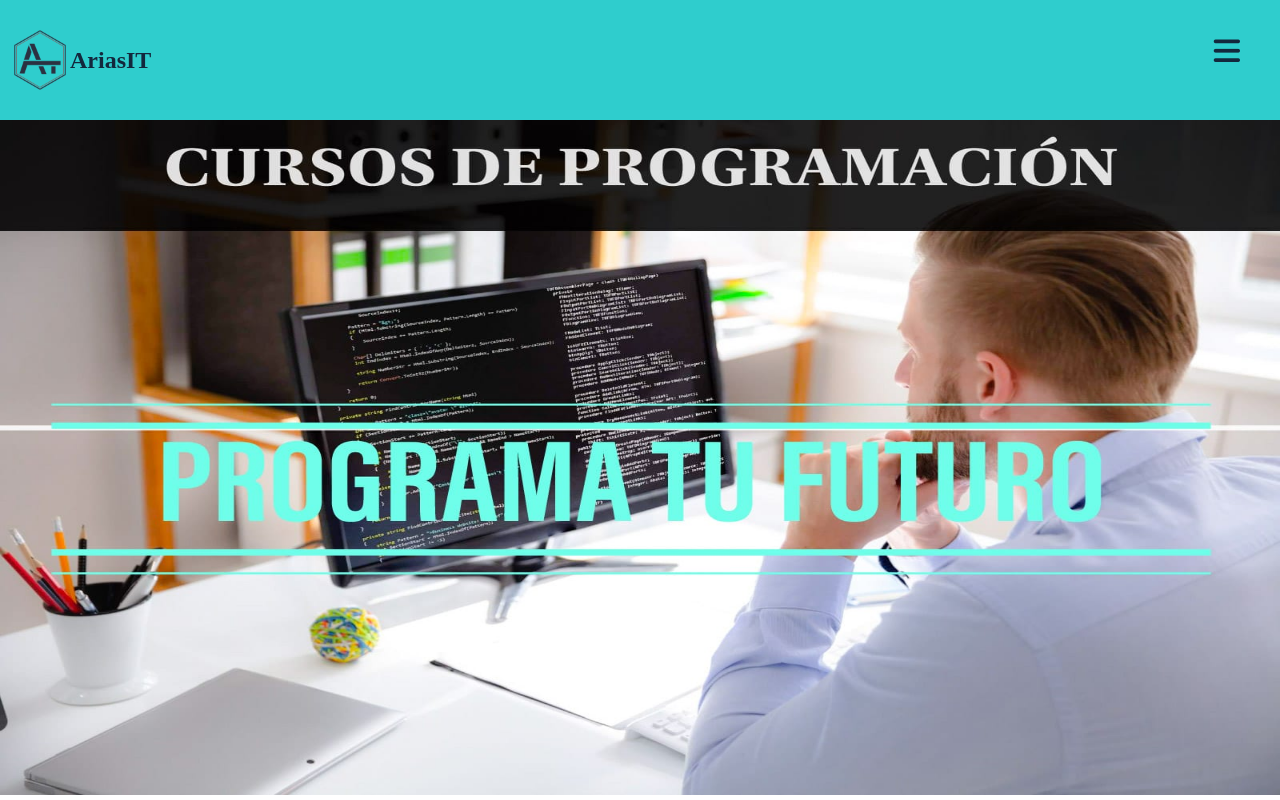
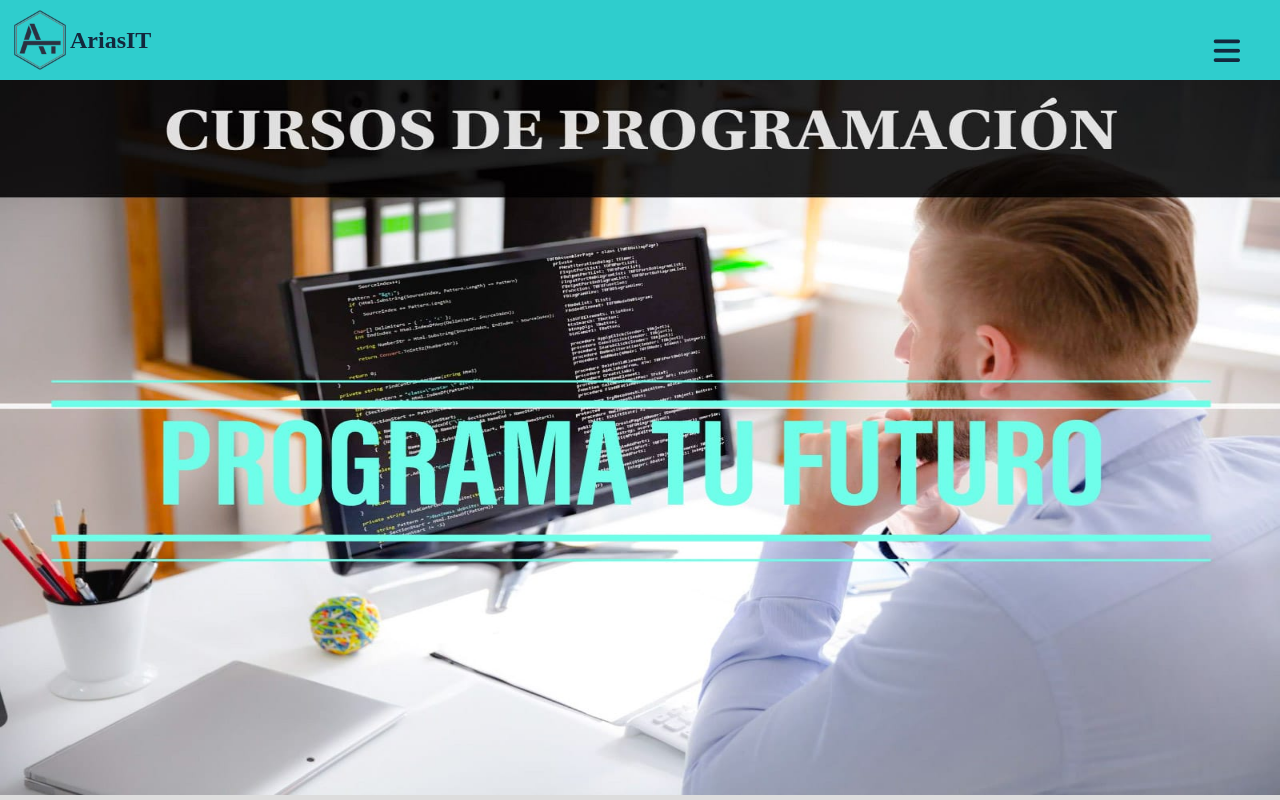
Before and after one commit to elvis-ar/elvis-ar.github.io, a plain HTML site: page index.html in a window 1280 px wide. Drawn offline with Linux system fonts and the light colour scheme.

Commit message:
modificando el nav

```diff
--- a/src/css/main.css
+++ b/src/css/main.css
@@ -4,12 +4,13 @@
     box-sizing: border-box;
 }
 .container__principal {
-    height: 85vh;
+    height: 90vh;
+    background-color: #ddd;
    /*  background: linear-gradient(180deg, rgba(2,0,36,1) 0%, rgba(255,255,255,1) 100%); */
 }
 
 .img-principal{
     width: 100%;
-    height: 84.4vh;
+    height: 89.4vh;
 
 }
--- a/src/css/menuDespegable.css
+++ b/src/css/menuDespegable.css
@@ -8,14 +8,14 @@
 
 nav{
     background-color: #2fcdcd;
-    height: 15vh;
+    height: 10vh;
     width: 100%;
 }
 
 nav ul{
     position: fixed;
     width: 100%;
-    height: 85vh;
+    height: 90vh;
     background: #13283d;
     left: -100%;
     text-align: center;
```
